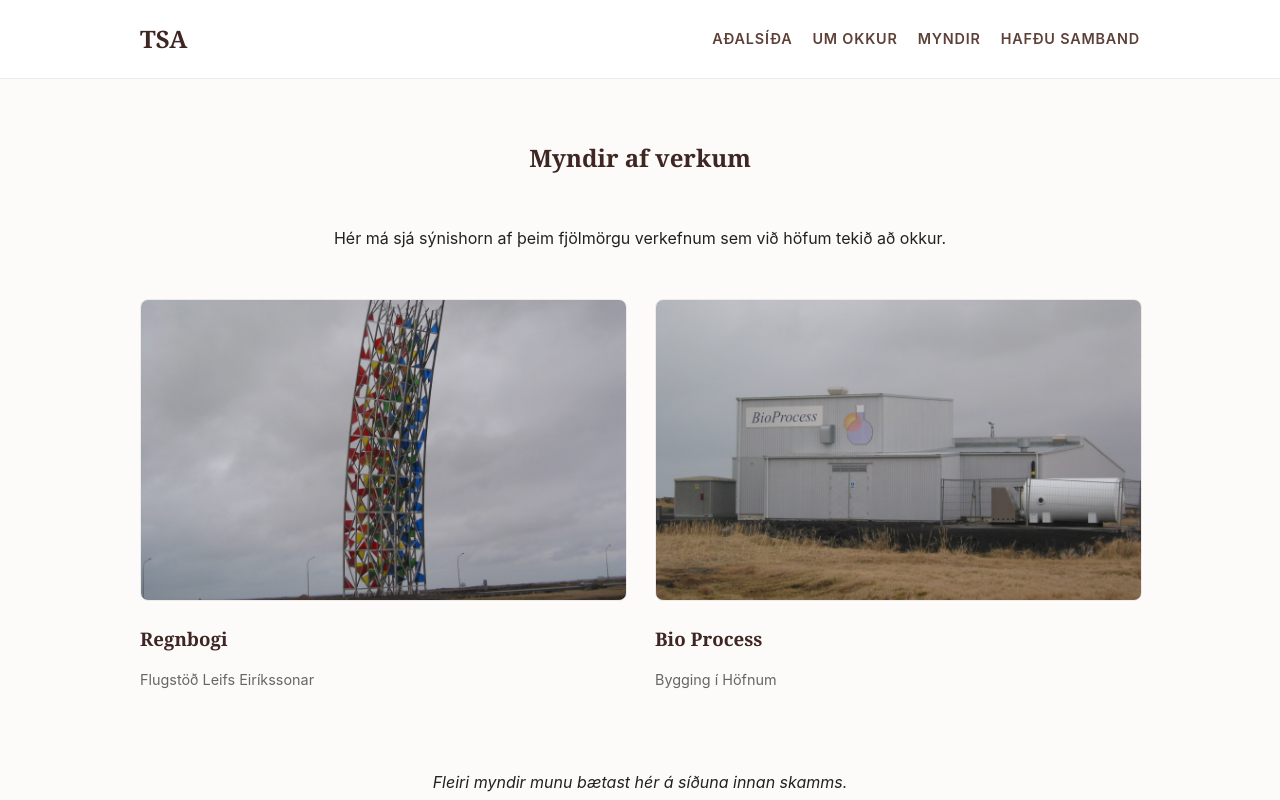
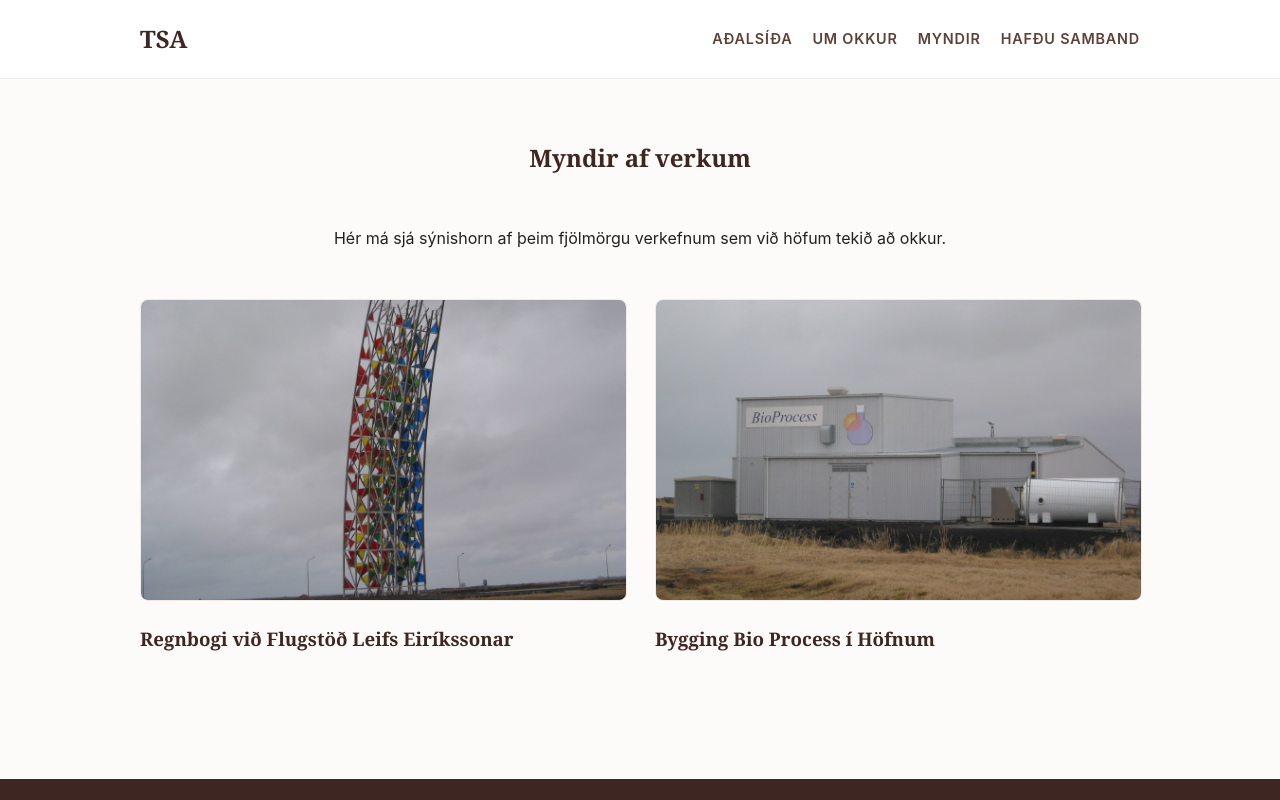
Before and after one commit to magnimar/tsa-renewed, a SvelteKit app: page /myndir in a window 1280 px wide. Shown: the top 800 px of the page. Built offline with nearby package versions, Linux system fonts and the light colour scheme.

Commit message:
Update gallery captions and remove coming soon text

```diff
--- a/src/routes/myndir/+page.svelte
+++ b/src/routes/myndir/+page.svelte
@@ -11,19 +11,15 @@
     <div class="grid">
       <div class="gallery-item">
         <img src="/images/gallery2.jpg" alt="Regnbogi við Flugstöð Leifs Eiríkssonar" class="gallery-img" />
-        <h3>Regnbogi</h3>
-        <p>Flugstöð Leifs Eiríkssonar</p>
+        <h3>Regnbogi við Flugstöð Leifs Eiríkssonar</h3>
       </div>
       <div class="gallery-item">
         <img src="/images/gallery1.jpg" alt="Bygging Bio Process í Höfnum" class="gallery-img" />
-        <h3>Bio Process</h3>
-        <p>Bygging í Höfnum</p>
+        <h3>Bygging Bio Process í Höfnum</h3>
       </div>
     </div>
 
-    <p style="text-align: center; margin-top: 4rem; font-style: italic;">
-      Fleiri myndir munu bætast hér á síðuna innan skamms.
-    </p>
+
   </div>
 </section>
 
```
